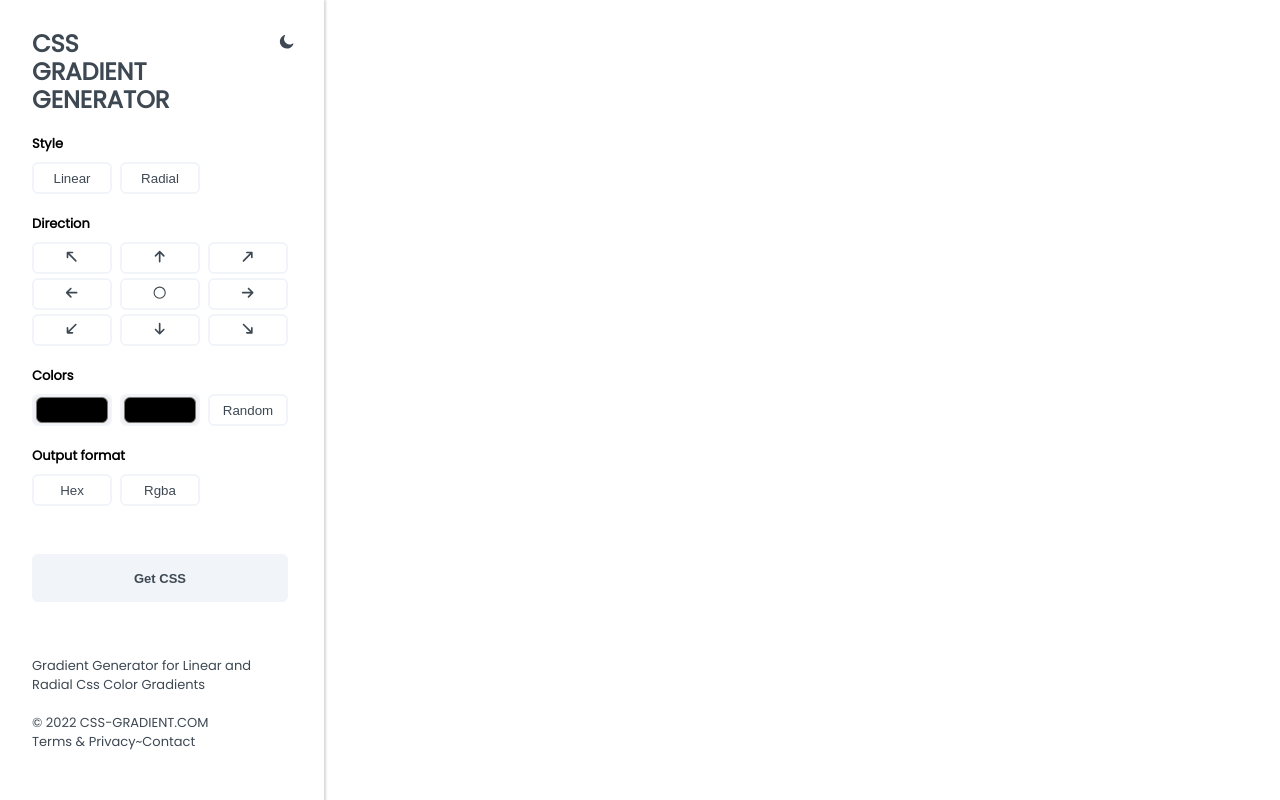
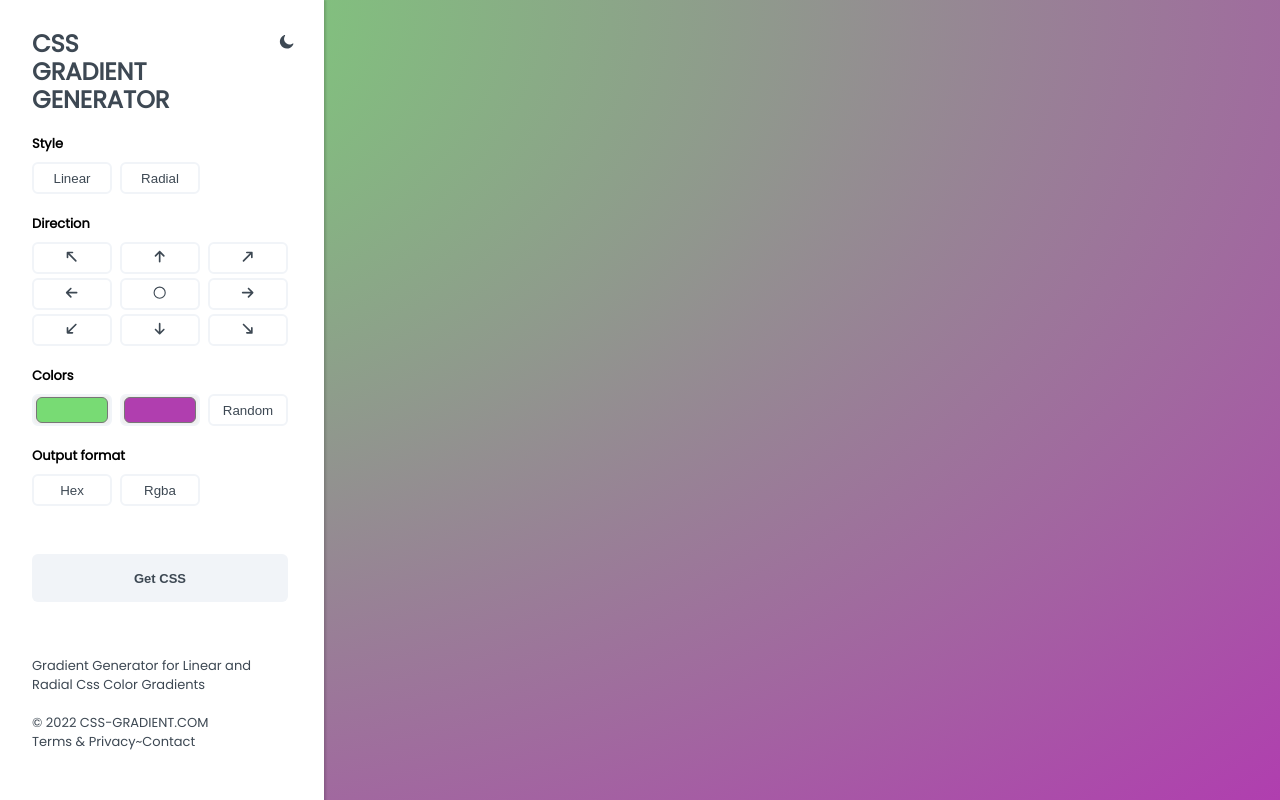
Before and after one commit to bruno-dossantos/CSS-Gradient-Generator, a React (Create React App) app: page / in a window 1280 px wide. Built offline with nearby package versions, Linux system fonts and the light colour scheme.

Commit message:
progress in gradient generator

```diff
--- a/src/App.css
+++ b/src/App.css
@@ -73,3 +73,10 @@ span.label {
 .colors-content {
   display: flex;
 }
+
+.gradient {
+  width: 100%;
+  height: 100%;
+  position: absolute;
+  z-index: -1;
+}
--- a/src/App.js
+++ b/src/App.js
@@ -19,10 +19,15 @@ import {
 import { FiCircle } from "react-icons/fi";
 
 function App() {
+  const randomColor1 = Math.floor(Math.random() * 16777215).toString(16);
+  const randomColor2 = Math.floor(Math.random() * 16777215).toString(16);
   const [darkMode, setDarkMode] = useState(true);
-  const [radial, setRadial] = useState(true);
   const [textCSS, setTextCSS] = useState("");
   const [textLink, setTextLink] = useState("");
+  const [radial, setRadial] = useState(true);
+  const [color1, setColor1] = useState("#" + randomColor1);
+  const [color2, setColor2] = useState("#" + randomColor2);
+  const [direction, setDirection] = useState("left top");
   const textGetCSS = () => {
     setTextCSS(!textCSS);
     setTimeout(setTextCSS, 3000);
@@ -44,43 +49,54 @@ function App() {
         </div>
         <span className="label">Style</span>
         <div className="style-content">
-          <Button>Linear</Button>
-          <Button onClick={() => setRadial(!radial)}>Radial</Button>
+          <Button onClick={() => setRadial(false)}>Linear</Button>
+          <Button onClick={() => setRadial(true)}>Radial</Button>
         </div>
         <span className="label">Direction</span>
         <div className="direction-content">
-          <Button>
+          <Button onClick={() => setDirection("left top")}>
             <ImArrowUpLeft2 />
           </Button>
-          <Button>
+          <Button onClick={() => setDirection("center top")}>
             <ImArrowUp2 />
           </Button>
-          <Button>
+          <Button onClick={() => setDirection("right top")}>
             <ImArrowUpRight2 />
           </Button>
-          <Button>
+          <Button onClick={() => setDirection("left center")}>
             <ImArrowLeft2 />
           </Button>
-          <Button style={{ visibility: radial ? "visible" : "hidden" }}>
+          <Button
+            onClick={() => setDirection("center")}
+            style={{ visibility: radial ? "visible" : "hidden" }}
+          >
             <FiCircle />
           </Button>
-          <Button>
+          <Button onClick={() => setDirection("right center")}>
             <ImArrowRight2 />
           </Button>
-          <Button>
+          <Button onClick={() => setDirection("left bottom")}>
             <ImArrowDownLeft2 />
           </Button>
-          <Button>
+          <Button onClick={() => setDirection("center bottom")}>
             <ImArrowDown2 />
           </Button>
-          <Button>
+          <Button onClick={() => setDirection("right bottom")}>
             <ImArrowDownRight2 />
           </Button>
         </div>
         <span className="label">Colors</span>
         <div className="colors-content">
-          <Picker id="a"></Picker>
-          <Picker id="b"></Picker>
+          <Picker
+            value={color1}
+            onChange={(e) => setColor1(e.target.value)}
+            id="a"
+          ></Picker>
+          <Picker
+            value={color2}
+            onChange={(e) => setColor2(e.target.value)}
+            id="b"
+          ></Picker>
           <Button>Random</Button>
         </div>
         <span className="label">Output format</span>
@@ -98,6 +114,14 @@ function App() {
         </div>
         <Footer />
       </div>
+      <div
+        className="gradient"
+        style={{
+          background: `${
+            radial ? "-webkit-radial-gradient" : "-webkit-linear-gradient"
+          }(${direction}, ${color1}, ${color2})`,
+        }}
+      ></div>
     </div>
   );
 }
```
